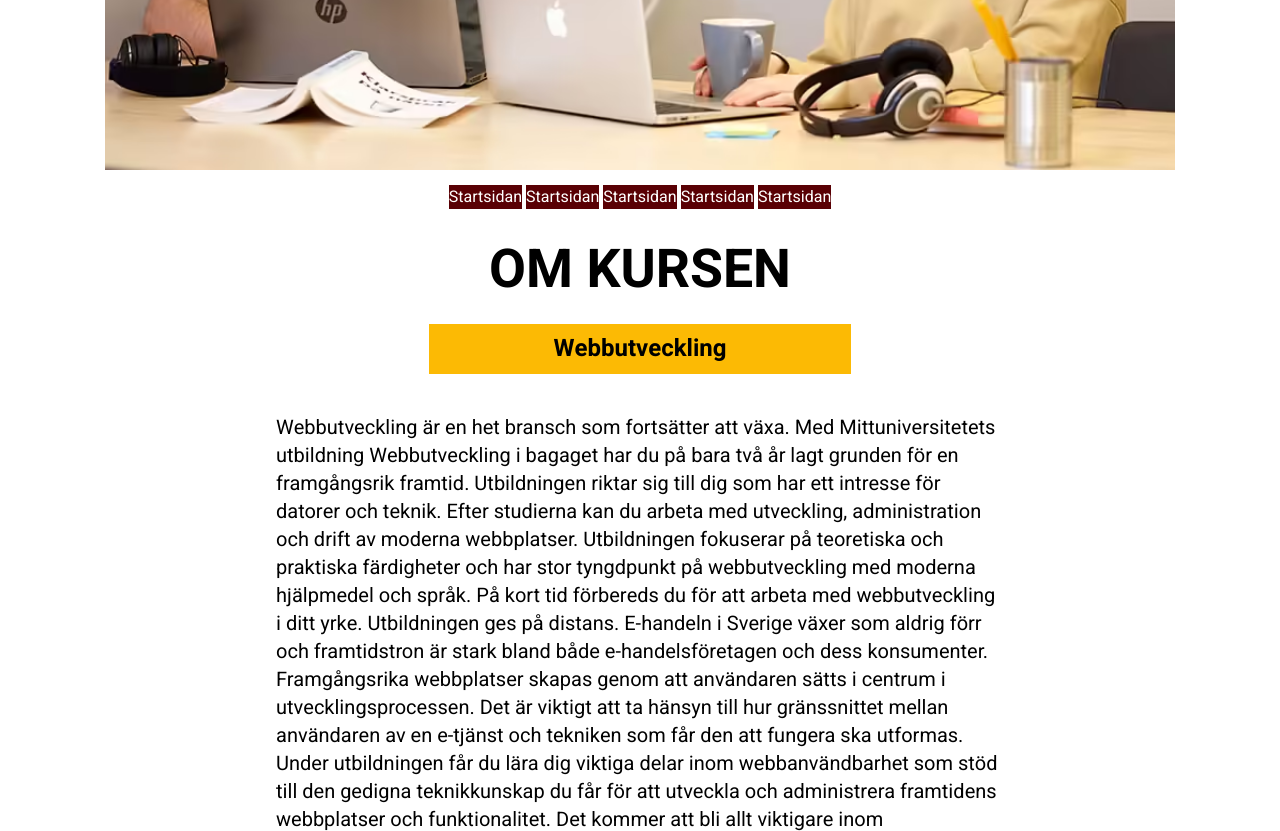
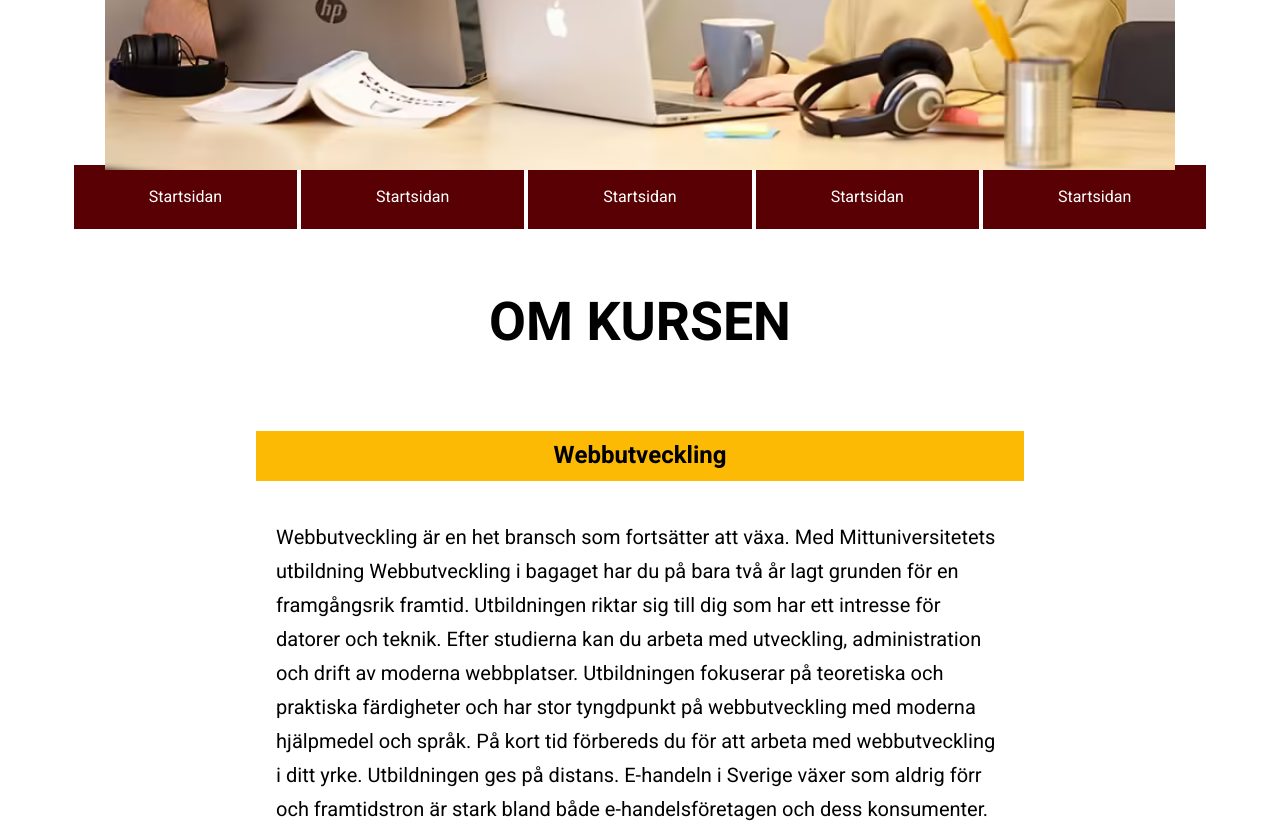
Before and after one commit to lemonecit/DT068G-moment2.2, a plain HTML site: page index.html in a window 1280 px wide. Shown: the part 360-1191 px from the top of the page. Drawn offline with Linux system fonts and the light colour scheme.

Commit message:
sfdgrktjkrew

```diff
--- a/css/style.css
+++ b/css/style.css
@@ -591,7 +591,16 @@ float:none;
 /* For devices with width of 1280px and more, like desktop computers */
 @media only screen and (min-width: 1050px) {
 
-    h1,h2,h3,h4,h5,h6 {
+
+    h1{
+        line-height:4em;
+        padding:0;
+        margin:0;
+
+
+    }
+
+ h2,h3,h4,h5,h6 {
         line-height:2em;
         padding:0;
         margin:0;
@@ -682,6 +691,7 @@ float:none;
         }
 
         nav ul li {
+            padding:20px;
             display: inline;
             background-color:#590004;
             height:40px;
@@ -691,6 +701,7 @@ float:none;
         }
 
         nav ul li a {
+            padding:55px;
             color:white;
 text-decoration: none;
 
@@ -717,7 +728,7 @@ text-decoration: none;
             font-size:24px;
             background-color:#FCBA04;
             line-height:2.1em;
-            width: 55%;
+            width: 100%;
             margin:0;
             padding:0;
             height:50px;
@@ -749,6 +760,8 @@ text-decoration: none;
         .part_articleI p {
             font-size:20px;
             padding:20px;
+            font-weight:400;
+            line-height:1.7em;
 
         }
 
@@ -763,13 +776,6 @@ text-decoration: none;
 
         }
 
-        .a {
-
-            width:48%;
-
-        }
-
-
 
         .moreDetails {
             /* width:80%; */
@@ -779,6 +785,7 @@ text-decoration: none;
             padding:20px;
             color:white;
             background-color: #590004;
+            /* background-color:#005959; */
 
 
         }
```
